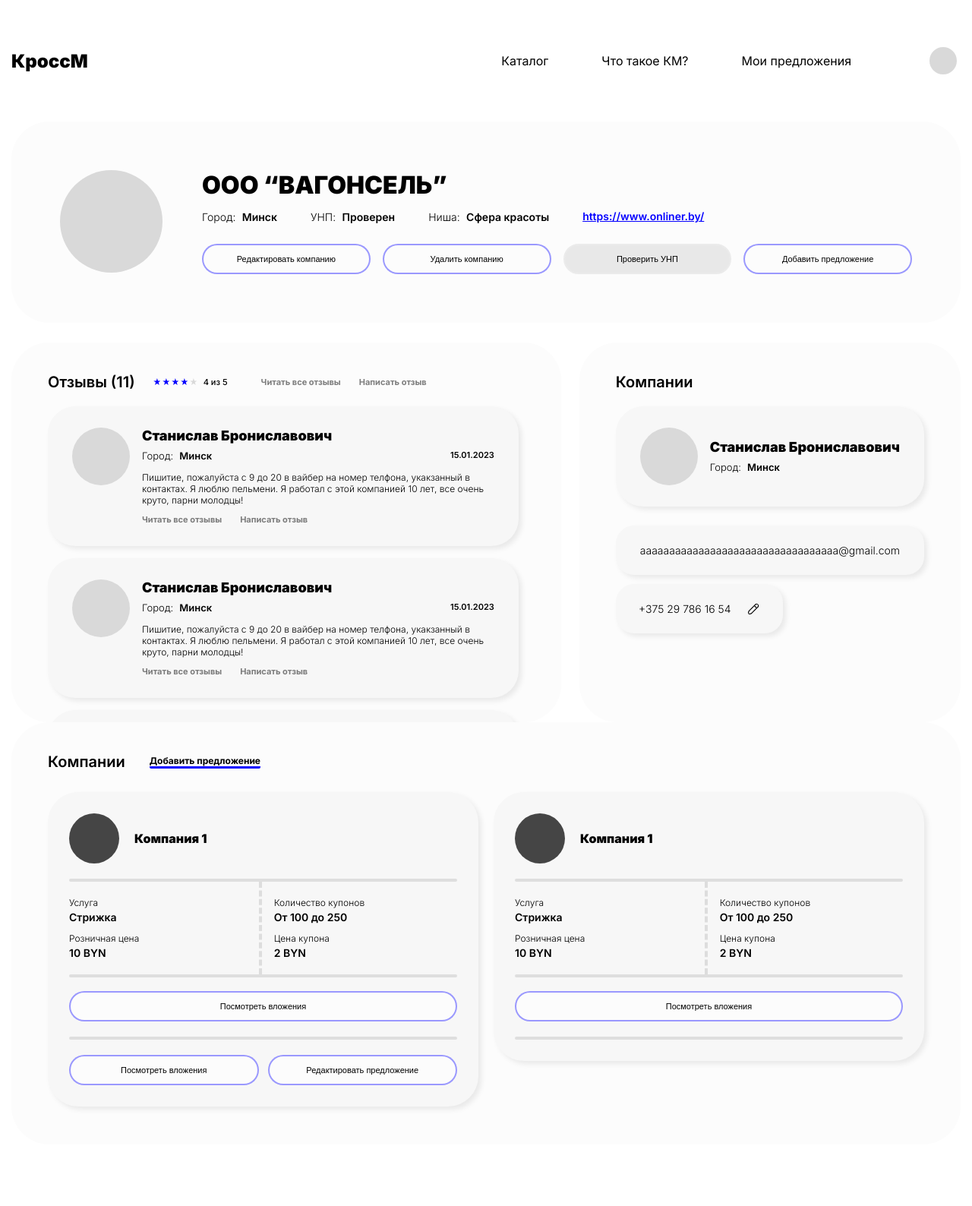
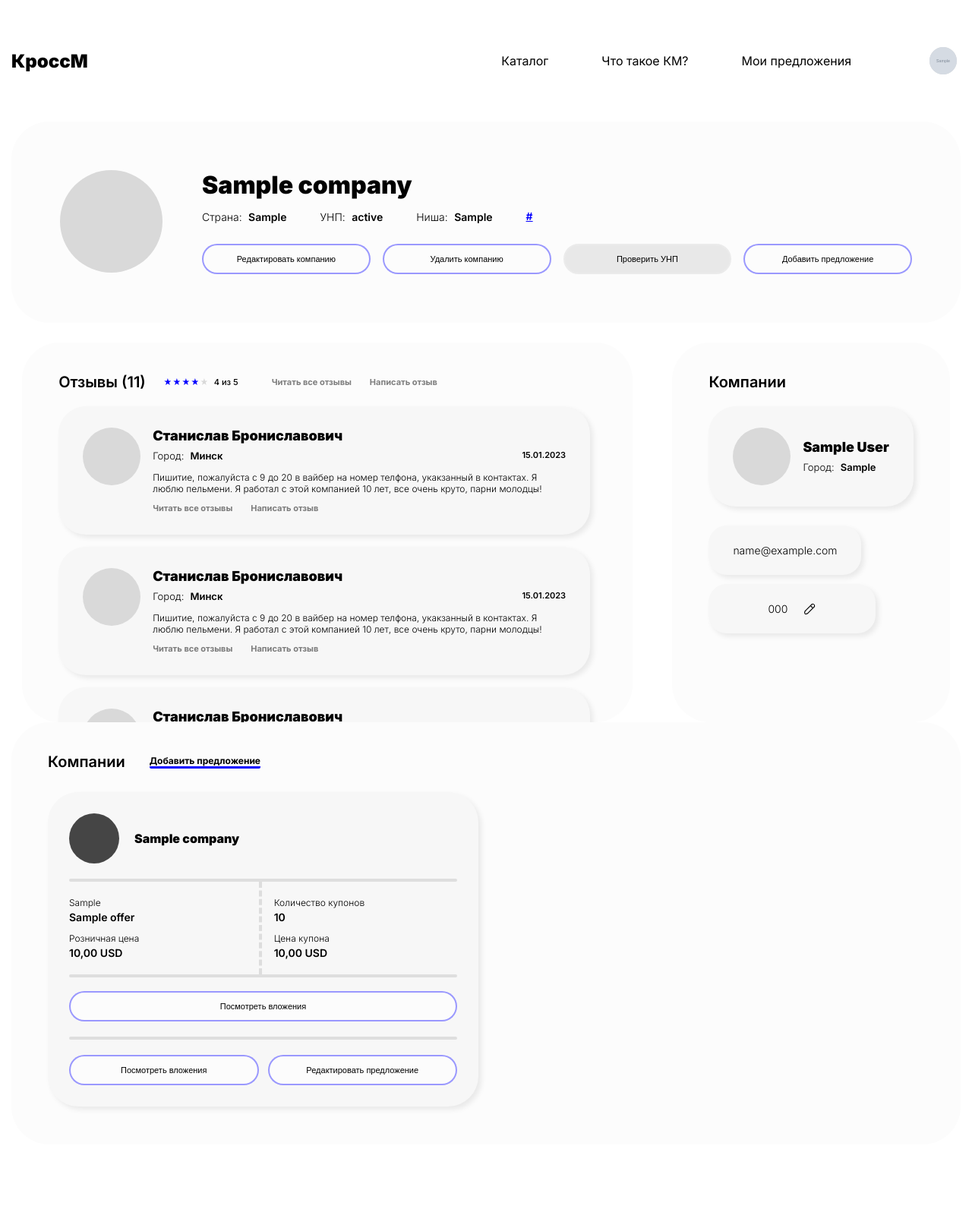
Before and after one commit to cyber-tatarin/crossm, a Django app: page /companies/1/ in a window 1280 px wide. Shown: the top 1588 px of the page at 76% size. Run offline with Django 4.2, Linux system fonts and the light colour scheme; a user stored in the database is signed in; tables that the repository leaves empty hold one stand-in row (values such as "Sample post"); grey boxes marked "Sample" are stand-in pictures; parts of the project's set-up code (start-up, migrations or seed data) failed here and were passed over; some libraries are stand-ins or nearby versions.

Commit message:
company page ui

```diff
--- a/crossm/companies/models.py
+++ b/crossm/companies/models.py
@@ -1,4 +1,6 @@
 from django.db import models
+from django_resized import ResizedImageField
+
 from users.models import User
 # Create your models here.
 
@@ -19,3 +21,6 @@
 
     unique_code = models.CharField(max_length=30, blank=True, null=True)
     status = models.CharField(max_length=20,  null=True, blank=True)
+
+    photo = ResizedImageField(size=[500, 500], crop=['middle', 'center'], quality=99,
+                              blank=True, null=True, upload_to='images')
--- a/crossm/companies/templates/companies/company_page.html
+++ b/crossm/companies/templates/companies/company_page.html
@@ -1,4 +1,5 @@
 <!DOCTYPE html>
+{% load static %}
 <html lang="en">
     <head>
         <meta charset="UTF-8">
@@ -7,28 +8,15 @@
         <link rel="preconnect" href="https://fonts.googleapis.com">
         <link rel="preconnect" href="https://fonts.gstatic.com" crossorigin>
         <link href="https://fonts.googleapis.com/css2?family=Inter:wght@300;400;500;600;700;900&display=swap" rel="stylesheet">
-        <link rel="stylesheet" href="../css/style.css">
+        <link rel="stylesheet" href="{% static 'css/style.css' %}">
         <title>Document</title>
     </head>
     <body>
-        <header class="header">
-            <div class="header-container">
-                    <nav class="nav">
-                        <div class="nav-logo">
-                            <a href="#" class="nav-log__title">КроссМ</a>
-                        </div>
-                        <div class="menu">
-                            <a href="#" class="nav-menu__title">Каталог</a>
-                            <a href="#" class="nav-menu__title">Что такое КМ?</a>
-                            <a href="#" class="nav-menu__title">Мои предложения</a>
-                            <div class="nav-menu__user">
-                            <!-- <img class="nav-menu__user__img" src="../images/Dima.jpg"> -->
-                            </div>
-                        </div>
-                    </nav>
-            </div>
-        </header>
 
+    {% include "base.html" %}
+
+{% block content %}
+    {% if owner %}
         <main class="main">
             <div class="container-padding">
             <div class="container-main">
@@ -38,45 +26,45 @@
                             <div class="profile-user__logo"></div>
                         </div>
                         <div class="profile-user-right">
-                            <h1 class="profile-user__name">ООО “ВАГОНСЕЛЬ”</h1>
+                            <h1 class="profile-user__name">{{company.title}}</h1>
                             <div class="owner-info">
                                 <div class="owner-info-item">
-                                    <span class="profile-user__city">Город:&nbsp</span>
-                                    <span class="profile-user__city__name">Минск</span>
+                                    <span class="profile-user__city">Страна:&nbsp</span>
+                                    <span class="profile-user__city__name">{{company.country_of_res.country}}</span>
                                 </div>
 
                                 <div class="owner-info-item">
                                     <span class="profile-user__city">УНП:&nbsp</span>
-                                    <span class="profile-user__city__name">Проверен</span>
+                                    <span class="profile-user__city__name">{{company.status}}</span>
                                 </div>
 
                                 <div class="owner-info-item">
                                     <span class="profile-user__city">Ниша:&nbsp</span>
-                                    <span class="profile-user__city__name">Сфера красоты</span>
+                                    <span class="profile-user__city__name">{{company.niche}}</span>
                                 </div>
 
                                 <div class="owner-info-item">
-                                    <a style="display: block;" href="#" style="margin-bottom: 28px;" class="company-link">https://www.onliner.by/</a>
+                                    <a style="display: block;" href="{{company.link}}" style="margin-bottom: 28px;" class="company-link">{{company.link}}</a>
                                 </div>
                             </div>
                             <div class="profile-user__buttons">
                                 <div class="button-240px">
-                                    <button class="button" type="submit">
+                                    <button class="button">
                                         <p class="button-p">Редактировать компанию</p>
                                     </button>
                                 </div>
                                 <div class="button-240px">
-                                    <button class="button" type="submit">
+                                    <button class="button">
                                         <p class="button-p">Удалить компанию</p>
                                     </button>
                                 </div>
                                 <div class="button-240px">
-                                    <button class="button button-ynp" type="submit">
+                                    <button class="button button-ynp">
                                         <p class="button-p">Проверить УНП</p>
                                     </button>
                                 </div>
                                 <div class="button-240px">
-                                    <button class="button" type="submit">
+                                    <button class="button">
                                         <p class="button-p">Добавить предложение</p>
                                     </button>
                                 </div>
@@ -86,6 +74,9 @@
 
                 </div>
 
+                {% else %}
+
+{% endif %}
                 <section style="display: flex; column-gap: 24px;">
 
                     <div class="container-scroll">
@@ -236,29 +227,29 @@
                         </div>
                       </div>
 
-
+                    {% if owner %}
 
                         <div class="container">
                             <h2 class="main-title">Компании</h2>
 
                             <!-- с текстом -->
-
-                            <!-- <div style="margin-bottom: 25px;" class="profile-user-small">
+                            {% if company.owner.bio %}
+                             <div style="margin-bottom: 25px;" class="profile-user-small">
                                 <div class="profile-user-left">
                                     <div class="profile-user__logo-small"></div>
                                 </div>
                                 <div class="profile-user-right">
-                                <h1 class="profile-user__name-small">Станислав  фыва ы</h1>
+                                <h1 class="profile-user__name-small">{{company.owner.first_name}} {{company.owner.last_name}}</h1>
                                 <div class="city-info-small">
                                     <span class="profile-user__city-small">Город:&nbsp</span>
-                                    <span class="profile-user__city__name-small">Минск</span>
+                                    <span class="profile-user__city__name-small">{{company.owner.profile_set.all.0.city.city}}</span>
                                 </div>
                                 <div class="profile__remark-small">
-                                    Пишитие, пожалуйста с 9 до 20 в вайбер на номер телфона, укакзанный в контактах
+                                    {{company.owner.bio}}
                                 </div>
                                 </div>
-                            </div> -->
-
+                            </div>
+                            {% else %}
                             <!-- без текста -->
 
                             <div style="margin-bottom: 25px; align-items: center;" class="profile-user-small">
@@ -266,40 +257,38 @@
                                     <div class="profile-user__logo-small"></div>
                                 </div>
                                 <div class="profile-user-right">
-                                <h1 class="profile-user__name-small">Станислав Брониславович</h1>
+                                <h1 class="profile-user__name-small">{{company.owner.first_name}} {{company.owner.last_name}}</h1>
                                 <div class="">
                                     <span class="profile-user__city-small">Город:&nbsp</span>
-                                    <span class="profile-user__city__name-small">Минск</span>
+                                    <span class="profile-user__city__name-small">{{company.owner.profile_set.all.0.city.city}}</span>
                                 </div>
                                 </div>
                             </div>
-
+                            {% endif %}
 
                             <div class="profile-user__mail">
-                                <p class="user__mail">aaaaaaaaaaaaaaaaaaaaaaaaaaaaaaaaaa@gmail.com</p>
+                                <p class="user__mail">{{company.owner.email}}</p>
                             </div>
+                            {% if company.owner.profile_set.all.0.phone_num_show %}
                             <div class="profile-user__phone">
-                                <p class="user__phone">+375 29 786 16 54</p>
+                                <p class="user__phone">{{company.owner.profile_set.all.0.phone_num}}</p>
 
-                                <img src="../../../static/images/edit.png" alt="фото" class="user__phone__logo"></img>
+                                <img src="{% static 'images/edit.png' %}" alt="фото" class="user__phone__logo">
+                        </div>
+                            {% endif %}
 
                         </div>
 
-                        </div>
+                    {% else %}
 
-
+                    {% endif %}
 
                 </section>
 
 
 
 
-
-
-
-
-
-
+                {% if owner %}
 
                 <section>
                     <div class="card-container">
@@ -307,35 +296,31 @@
                         <p class="main-title">
                             Компании
                         </p>
-                        <a href="#" class="add-offer-no-change">Добавить предложение</a>
+                        <a href="{% url 'offers:create-offer' company.id %}" class="add-offer-no-change">Добавить предложение</a>
                     </div>
-                        <div class="pop-up">
-                            <div class="pop-up-arrow"></div>
-                            <p class="p-pop-up">Пожалуйста, выберите компанию, от лица которой Вы хотите создать предложение</p>
-                        </div>
-
 
 
                             <div class="grid">
                                 <div class="grid-sizer"></div>
                                 <div class="gutter-sizer"></div>
 
+                {% for offer in company.offers_set.all %}
 
                                 <div class="company-card grid-item">
                                     <div class="company-card-top">
                                         <div class="company-card-logo"></div>
-                                        <p class="company-card-name">Компания 1</p>
+                                        <p class="company-card-name">{{offer.company.title}}</p>
                                     </div>
                                     <hr class="card-hr-solid">
                                     <div class="company-card-main">
                                         <div class="company-content-left">
                                             <div style="margin-bottom: 12px;" class="">
-                                                <p class="company-key">Услуга</p>
-                                                <p class="company-value no-bottom">Стрижка </p>
+                                                <p class="company-key">{{offer.type}}</p>
+                                                <p class="company-value no-bottom">{{offer.title}}</p>
                                             </div>
                                             <div class="">
                                                 <p class="company-key">Розничная цена</p>
-                                                <p class="company-value no-bottom">10 BYN</p>
+                                                <p class="company-value no-bottom">{{offer.retail_price}} {{offer.currency}}</p>
                                             </div>
                                         </div>
                                         <!-- <div class="hr-solid-vertical"></div> -->
@@ -343,12 +328,12 @@
                                             <div class="flex-content-no-gap">
                                                 <div class="">
                                                 <p class="company-key">Количество купонов</p>
-                                                <p class="company-value">От 100 до 250</p>
+                                                <p class="company-value">{{offer.amount}}</p>
                                                 </div>
 
                                                 <div class="">
                                                 <p class="company-key">Цена купона</p>
-                                                <p class="company-value no-bottom">2 BYN</p>
+                                                <p class="company-value no-bottom">{{offer.coupon_price}} {{offer.currency}}</p>
                                                 </div>
                                             </div>
                                         </div>
@@ -375,99 +360,25 @@
                                     </div>
                                 </div>
 
-                                <div class="company-card grid-item">
-                                    <div class="company-card-top">
-                                        <div class="company-card-logo"></div>
-                                        <p class="company-card-name">Компания 1</p>
-                                    </div>
-                                    <hr class="card-hr-solid">
-                                    <div class="company-card-main">
-                                        <div class="company-content-left">
-                                            <div style="margin-bottom: 12px;" class="">
-                                                <p class="company-key">Услуга</p>
-                                                <p class="company-value no-bottom">Стрижка </p>
-                                            </div>
-                                            <div class="">
-                                                <p class="company-key">Розничная цена</p>
-                                                <p class="company-value no-bottom">10 BYN</p>
-                                            </div>
-                                        </div>
-                                        <!-- <div class="hr-solid-vertical"></div> -->
-                                        <div class="company-content-right">
-                                            <div class="flex-content-no-gap">
-                                                <div class="">
-                                                <p class="company-key">Количество купонов</p>
-                                                <p class="company-value">От 100 до 250</p>
-                                                </div>
-
-                                                <div class="">
-                                                <p class="company-key">Цена купона</p>
-                                                <p class="company-value no-bottom">2 BYN</p>
-                                                </div>
-                                            </div>
-                                        </div>
-                                    </div>
-
-                                    <hr class="card-hr-solid">
-                                    <div class="company-card-main">
-                                        <div class="card-button-single">
-                                        <div class="flex-content">
-                                            <button style="margin-top: -2px; max-width: 100%;" class="button">
-                                                <p class="button-p">Посмотреть вложения</p>
-                                            </button>
-                                        </div>
-                                    </div>
-                                    </div>
-                                    <hr class="card-hr-solid">
+                                {% endfor %}
 
                                 </div>
+                            </div>
+                </section>
 
+                {% else %}
 
-
-
-
-                            </div>
-
-
-
-                    </div>
-                </section>
+                {% endif %}
 
             </div>
         </div>
         </main>
-        <footer class="footer">
-            <div class="footer-container">
-                <hr class="hr-solid mg-bottom-48px">
-                <div class="footer-content">
-                    <div class="footer-logo">
-                        <a href="#" class="nav-log__title">КроссМ</a>
-                    </div>
-                    <div class="footer-arrow">
-                        <div class="test-arrow">
-                            <hr class="hr-solid-arrow">
-                        </div>
 
-                    </div>
-                    <div class="footer-nav">
-                    <div class="footer-top-titles">
-                        <span class="nav-menu__title">Каталог</span>
-                        <span class="nav-menu__title">Что&nbspтакое&nbspКМ?</span>
-                        <span class="nav-menu__title">Мои&nbspпредложения</span>
-                    </div>
+        {% include "footer.html" %}
 
-                    </div>
-                </div>
-                <p class="nav-menu__title policy">Политика конфиденциальности</p>
-                <div class="footer-contacts">
-                    <p class="prava">Все права защищены @2023</p>
-                    <p class="developer">Сайт разработан командой Старрук инк :)</p>
-                </div>
-            </div>
-        </footer>
         <!-- <div class="bottom-margin"></div> -->
-        <script src="../js/sort-companies.js"></script>
+        <script src="{% static 'js/sort-companies.js' %}"></script>
         <script src="https://cdn.jsdelivr.net/npm/masonry-layout@4.2.2/dist/masonry.pkgd.min.js" integrity="sha384-GNFwBvfVxBkLMJpYMOABq3c+d3KnQxudP/mGPkzpZSTYykLBNsZEnG2D9G/X/+7D" crossorigin="anonymous" async></script>
     </body>
-
+{% endblock %}
 </html>
--- a/crossm/users/views.py
+++ b/crossm/users/views.py
@@ -1,3 +1,7 @@
+import os
+
+from django.db.models.signals import pre_save, post_delete
+from django.dispatch import receiver
 from django.shortcuts import render, redirect, get_object_or_404, reverse
 from django.views import View
 from .forms import UserCreateForm, UserLoginForm, ProfileInfoForm, ProfileUpdateForm
@@ -192,3 +196,19 @@
         obj.photo = None
         obj.save()
         return JsonResponse({'success': True})
+
+
+@receiver(pre_save, sender=Profile)
+def pre_save_image(sender, instance, *args, **kwargs):
+    """ instance old image file will delete from os """
+    try:
+        old_img = instance.__class__.objects.get(id=instance.id).photo.path
+        try:
+            new_img = instance.photo.path
+        except:
+            new_img = None
+        if new_img != old_img:
+            if os.path.exists(old_img):
+                os.remove(old_img)
+    except:
+        pass
```
